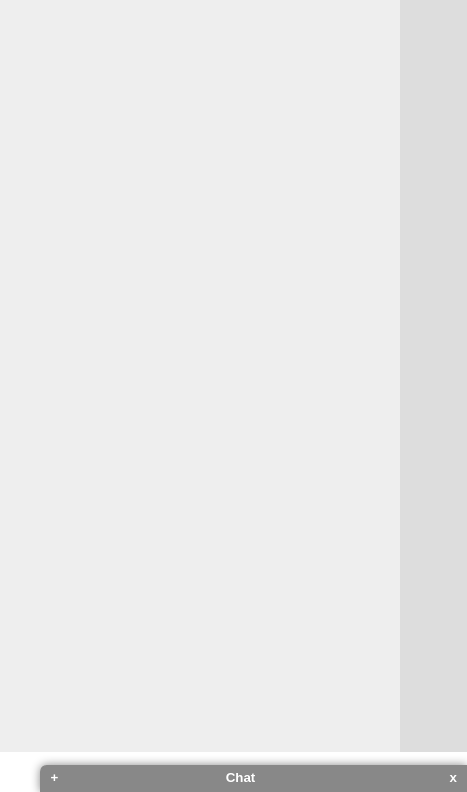
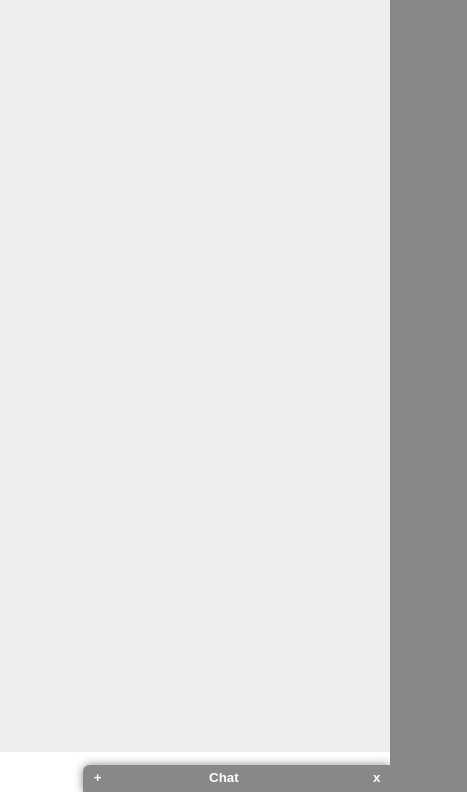
Before and after one commit to HenriqueLimas/spa-example, a website: page public/spa.html in a window 390 px wide. Shown: the part 52-844 px from the top of the page, 467 px wide, since content can reach past the window. Drawn offline with nearby package versions, Linux system fonts and the light colour scheme.

Commit message:
feat(SPA): set SPA as responsive

```diff
--- a/public/css/spa.chat.css
+++ b/public/css/spa.chat.css
@@ -6,7 +6,7 @@
   position: absolute;
   bottom: 0;
   right: 0;
-  width: 32em;
+  width: 23em;
   height: 2em;
   background: #fff;
   border-radius: 0.5em 0 0 0;
--- a/public/css/spa.css
+++ b/public/css/spa.css
@@ -79,7 +79,7 @@ strong {
   right: 0;
   background: #fff;
   min-height: 15em;
-  min-width: 35em;
+  min-width: 20em;
   overflow: hidden;
 }
 /** End spa namespace selectors */
--- a/public/css/spa.shell.css
+++ b/public/css/spa.shell.css
@@ -33,7 +33,7 @@
 .spa-shell-head-acct {
   top: 4px;
   right: 0;
-  width: 210px;
+  width: 12em;
   height: 32px;
   line-height: 32px;
   background: #888;
--- a/public/spa.html
+++ b/public/spa.html
@@ -4,6 +4,7 @@
   <!-- ie9+ rendering support for latest standards -->
   <meta charset="UTF-8">
   <meta http-equiv="X-UA-Compatible" content="IE=edge">
+  <meta name="viewport" content="width=device-width, initial-scale=1">
   <title>SPA Starter</title>
 
   <link rel="stylesheet" href="css/spa.css" type="text/css" />
```
